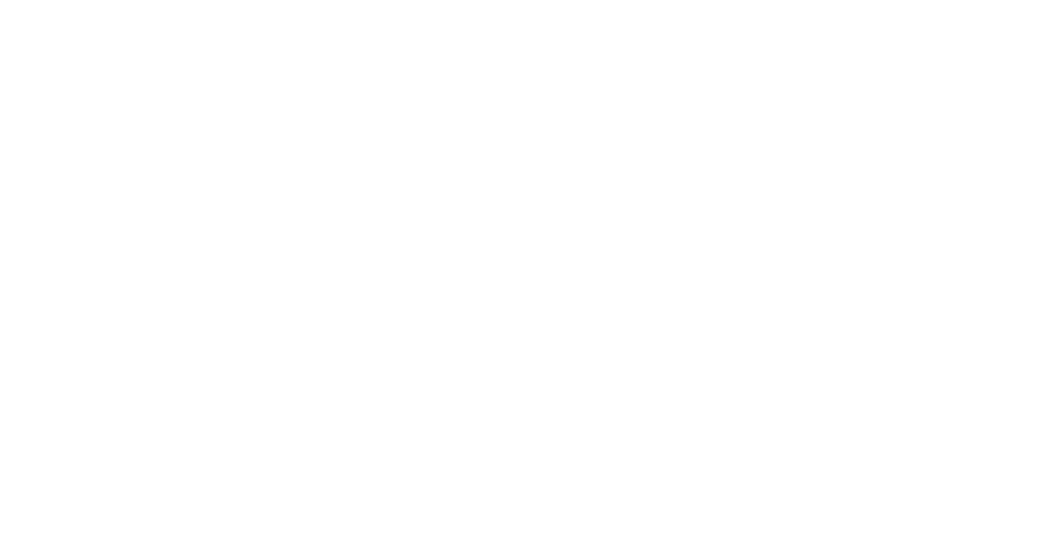
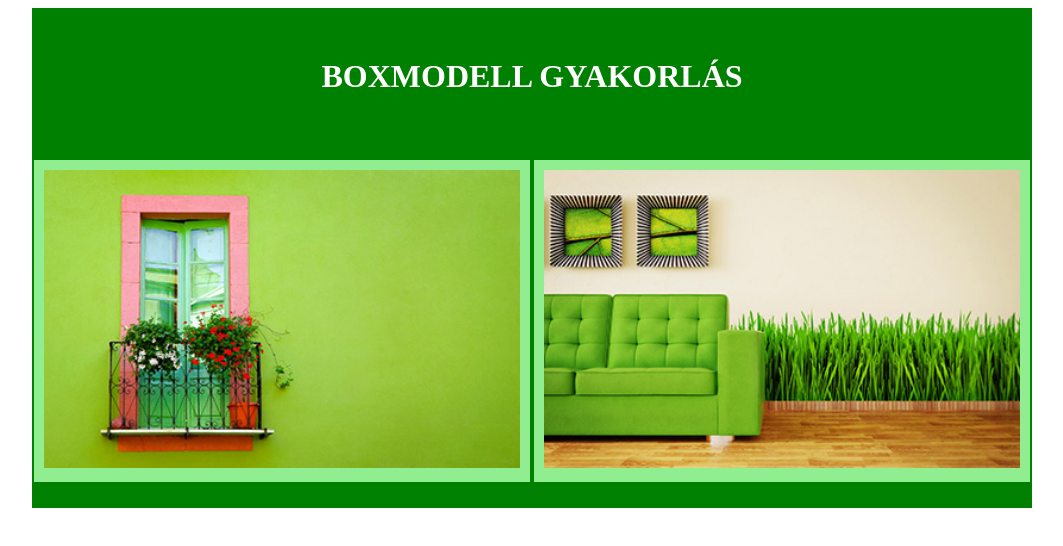
Before and after one commit to bokamatyas/03_boxmodell, a plain HTML site: page index.html in a window 1280 px wide. Shown: the whole page, without its empty margins (108-1171 px from the left). Drawn offline with Linux system fonts and the light colour scheme.

Commit message:
oszlop2 kész

```diff
--- a/index.html
+++ b/index.html
@@ -8,6 +8,21 @@
     <link rel="stylesheet" href="style.css">
 </head>
 <body>
+    <div id="wrapper">
+        <div id="header">
+            <h1>Boxmodell Gyakorlás</h1>
+        </div>
+        <div id="main">
+            <div class="oszlop2">
+                <img src="./img/1.jpg" alt="">
+            </div>
+            <div class="oszlop2">
+                <img src="./img/2.jpg" alt="">
+            </div>
 
+            <div class="clear"></div>
+        </div>
+        <div id="footer"></div>
+    </div>
 </body>
 </html>
--- a/style.css
+++ b/style.css
@@ -0,0 +1,40 @@
+#wrapper {
+    width: 1000px;
+    margin-left: auto;
+    margin-right: auto;
+    background-color: green;
+    min-height: 500px;
+}
+
+#header {
+    width: 100%;
+    height: 150px;
+    text-align: center;
+}
+
+#header h1 {
+    color: white;
+    margin-top: 50px;
+    display: inline-block;
+    text-transform: uppercase;
+}
+
+#main {
+    width: 100%;
+}
+
+.oszlop2 {
+    float: left;
+    width: 496px;
+    background-color: lightgreen;
+    margin: 2px;
+}
+
+.oszlop2 img{
+    margin: 10px;
+    width: 476px;
+}
+
+.clear {
+    clear: both;
+}
```
